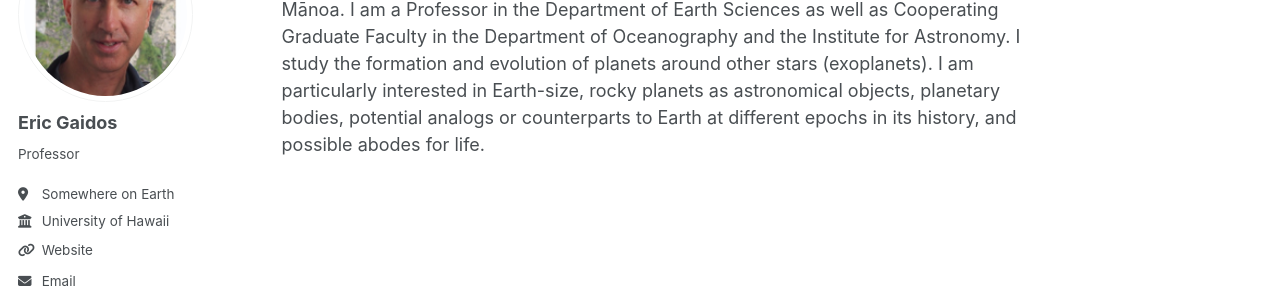
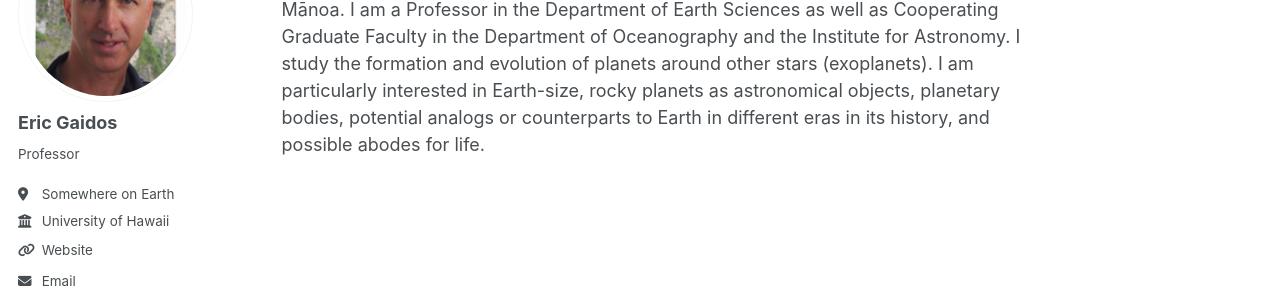
Before and after one commit to egaidos/egaidos.github.io, a Jekyll site: the page built from _pages/about.md, in a window 1280 px wide. Shown: the part 172-472 px from the top of the page. Built offline with Jekyll 4.4.1, drawn with Linux system fonts in a browser that asks for light colours; some web fonts are replaced; some of the changed text lies outside the part shown.

Commit message:
Update about.md

```diff
--- a/_pages/about.md
+++ b/_pages/about.md
@@ -7,4 +7,4 @@
   - /about.html
 ---
 
-I am an astronomer, planetary scientist, and geobiologist at the University of Hawai'i at Mānoa.  I am a Professor in the Department of Earth Sciences as well as Cooperating Graduate Faculty in the Department of Oceanography and the Institute for Astronomy.  I study the formation and evolution of planets around other stars (exoplanets).  I am particularly interested in Earth-size, rocky planets as astronomical objects, planetary bodies, potential analogs or counterparts to Earth at different epochs in its history, and possible abodes for life.
+I am an astronomer, planetary scientist, and geobiologist at the University of Hawai'i at Mānoa.  I am a Professor in the Department of Earth Sciences as well as Cooperating Graduate Faculty in the Department of Oceanography and the Institute for Astronomy.  I study the formation and evolution of planets around other stars (exoplanets).  I am particularly interested in Earth-size, rocky planets as astronomical objects, planetary bodies, potential analogs or counterparts to Earth in different eras in its history, and possible abodes for life.
```
